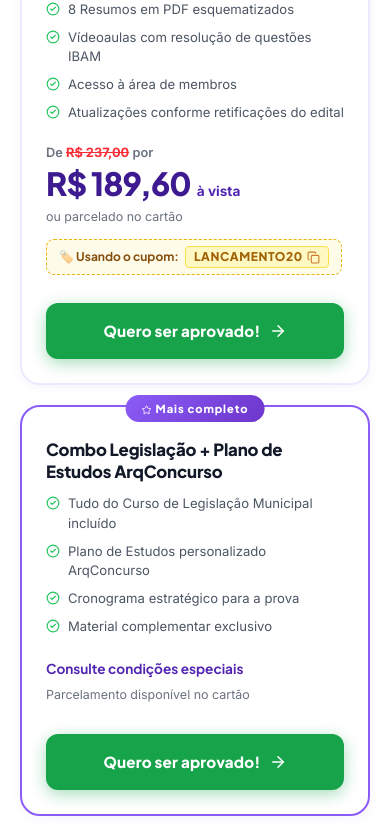
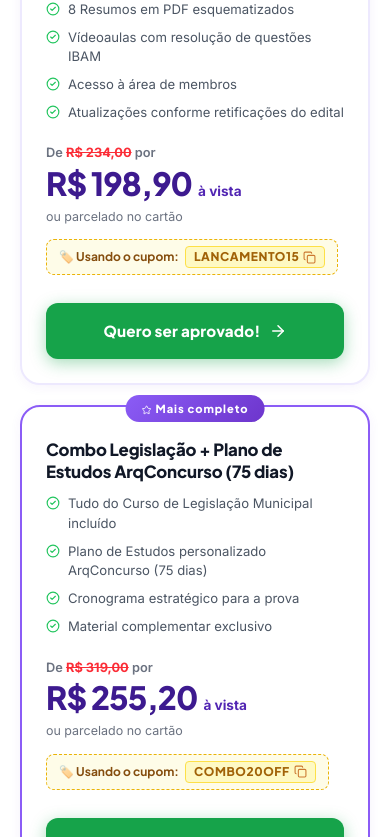
Before and after one commit to felinjob/resumo-santos, a Next.js app: page / in a window 390 px wide. Shown: the part 8311-9148 px from the top of the page. Built offline with nearby package versions, Linux system fonts and the light colour scheme.

Commit message:
feat: atualizar valores dos planos, cupons LANCAMENTO15 e COMBO20OFF, links Eduzz e espacamento mobile do rodape

```diff
--- a/components/sections/CheckoutSection.tsx
+++ b/components/sections/CheckoutSection.tsx
@@ -1,20 +1,20 @@
 "use client";
 
 import { useState } from "react";
-import { FORM_URL } from "@/lib/data";
+import { CHECKOUT_CURSO_URL, CHECKOUT_COMBO_URL } from "@/lib/data";
 import { ArrowRight, ShieldCheck, CreditCard, CheckCircle2, Star, Copy, Check } from "lucide-react";
 import { useReveal } from "@/lib/hooks";
 
 export default function CheckoutSection() {
   const { ref, visible } = useReveal(0.15);
-  const [copied, setCopied] = useState(false);
+  const [copiedCoupon, setCopiedCoupon] = useState<string | null>(null);
 
-  const handleCopyCoupon = () => {
+  const handleCopyCoupon = (code: string) => {
     if (navigator.clipboard) {
-      navigator.clipboard.writeText("LANCAMENTO20");
+      navigator.clipboard.writeText(code);
     }
-    setCopied(true);
-    setTimeout(() => setCopied(false), 2200);
+    setCopiedCoupon(code);
+    setTimeout(() => setCopiedCoupon(null), 2200);
   };
 
   return (
@@ -118,7 +118,7 @@ export default function CheckoutSection() {
               {/* Preço */}
               <div style={{ marginBottom: "1.25rem" }}>
                 <p style={{ fontSize: "0.8rem", color: "#6b7280", fontWeight: 600, marginBottom: "2px" }}>
-                  De <span className="line-through text-red-500 font-bold">R$ 237,00</span> por
+                  De <span className="line-through text-red-500 font-bold">R$ 234,00</span> por
                 </p>
                 <div className="flex items-baseline gap-1.5 flex-wrap">
                   <span
@@ -131,7 +131,7 @@ export default function CheckoutSection() {
                       letterSpacing: "-0.03em",
                     }}
                   >
-                    R$ 189,60
+                    R$ 198,90
                   </span>
                   <span style={{ fontSize: "0.85rem", color: "#5226b3", fontWeight: 700 }}>à vista</span>
                 </div>
@@ -139,45 +139,45 @@ export default function CheckoutSection() {
                   ou parcelado no cartão
                 </p>
 
-                {/* Destaque do Cupom de Lançamento (Copiável ao toque/clique) */}
+                {/* Destaque do Cupom LANCAMENTO15 (Copiável) */}
                 <div
                   className="inline-flex items-center gap-1.5 px-3 py-1.5 rounded-lg text-xs font-bold mt-1 cursor-pointer select-none transition-all duration-200 hover:scale-[1.02] active:scale-95"
                   style={{
-                    background: copied ? "#dcfce7" : "#fefce8",
-                    border: copied ? "1.5px solid #22c55e" : "1.5px dashed #eab308",
-                    color: copied ? "#14532d" : "#854d0e",
+                    background: copiedCoupon === "LANCAMENTO15" ? "#dcfce7" : "#fefce8",
+                    border: copiedCoupon === "LANCAMENTO15" ? "1.5px solid #22c55e" : "1.5px dashed #eab308",
+                    color: copiedCoupon === "LANCAMENTO15" ? "#14532d" : "#854d0e",
                     fontFamily: "var(--font-plus-jakarta)",
                   }}
-                  onClick={handleCopyCoupon}
+                  onClick={() => handleCopyCoupon("LANCAMENTO15")}
                   role="button"
                   tabIndex={0}
-                  aria-label="Clique para copiar o cupom de desconto LANCAMENTO20"
-                  onKeyDown={(e) => { if (e.key === "Enter" || e.key === " ") handleCopyCoupon(); }}
+                  aria-label="Clique para copiar o cupom LANCAMENTO15"
+                  onKeyDown={(e) => { if (e.key === "Enter" || e.key === " ") handleCopyCoupon("LANCAMENTO15"); }}
                   title="Clique para copiar o cupom"
                 >
                   <span>🏷️ Usando o cupom:</span>
                   <span
                     style={{
-                      color: copied ? "#15803d" : "#a16207",
+                      color: copiedCoupon === "LANCAMENTO15" ? "#15803d" : "#a16207",
                       fontWeight: 900,
                       letterSpacing: "0.05em",
-                      background: copied ? "#bbf7d0" : "#fef9c3",
+                      background: copiedCoupon === "LANCAMENTO15" ? "#bbf7d0" : "#fef9c3",
                       padding: "2px 8px",
                       borderRadius: "4px",
-                      border: copied ? "1px solid #86efac" : "1px solid #fde047",
+                      border: copiedCoupon === "LANCAMENTO15" ? "1px solid #86efac" : "1px solid #fde047",
                       display: "inline-flex",
                       alignItems: "center",
                       gap: "4px",
                     }}
                   >
-                    {copied ? (
+                    {copiedCoupon === "LANCAMENTO15" ? (
                       <>
                         <Check size={13} className="text-emerald-700" />
                         COPIADO!
                       </>
                     ) : (
                       <>
-                        LANCAMENTO20
+                        LANCAMENTO15
                         <Copy size={13} className="text-amber-700 opacity-75" />
                       </>
                     )}
@@ -190,7 +190,7 @@ export default function CheckoutSection() {
             <div className="mt-auto pt-2">
               <a
                 id="cta-checkout-curso"
-                href={FORM_URL}
+                href={CHECKOUT_CURSO_URL}
                 target="_blank"
                 rel="noopener noreferrer"
                 className="btn-cta focus-visible:outline-none focus-visible:ring-2 focus-visible:ring-green-400 w-full"
@@ -247,13 +247,13 @@ export default function CheckoutSection() {
                   marginTop: "0.5rem",
                 }}
               >
-                Combo Legislação + Plano de Estudos ArqConcurso
+                Combo Legislação + Plano de Estudos ArqConcurso (75 dias)
               </h3>
 
               <ul style={{ marginBottom: "1.25rem" }} className="space-y-2">
                 {[
                   "Tudo do Curso de Legislação Municipal incluído",
-                  "Plano de Estudos personalizado ArqConcurso",
+                  "Plano de Estudos personalizado ArqConcurso (75 dias)",
                   "Cronograma estratégico para a prova",
                   "Material complementar exclusivo",
                 ].map((item) => (
@@ -264,21 +264,74 @@ export default function CheckoutSection() {
                 ))}
               </ul>
 
-              {/* Preço — placeholder */}
+              {/* Preço Combo */}
               <div style={{ marginBottom: "1.25rem" }}>
-                <p
+                <p style={{ fontSize: "0.8rem", color: "#6b7280", fontWeight: 600, marginBottom: "2px" }}>
+                  De <span className="line-through text-red-500 font-bold">R$ 319,00</span> por
+                </p>
+                <div className="flex items-baseline gap-1.5 flex-wrap">
+                  <span
+                    style={{
+                      fontFamily: "var(--font-plus-jakarta)",
+                      fontSize: "clamp(2rem, 5vw, 2.6rem)",
+                      fontWeight: 800,
+                      color: "#3d1a8f",
+                      lineHeight: 1,
+                      letterSpacing: "-0.03em",
+                    }}
+                  >
+                    R$ 255,20
+                  </span>
+                  <span style={{ fontSize: "0.85rem", color: "#5226b3", fontWeight: 700 }}>à vista</span>
+                </div>
+                <p style={{ fontSize: "0.78rem", color: "#6b7280", marginTop: "2px", marginBottom: "8px" }}>
+                  ou parcelado no cartão
+                </p>
+
+                {/* Destaque do Cupom COMBO20OFF (Copiável) */}
+                <div
+                  className="inline-flex items-center gap-1.5 px-3 py-1.5 rounded-lg text-xs font-bold mt-1 cursor-pointer select-none transition-all duration-200 hover:scale-[1.02] active:scale-95"
                   style={{
-                    fontSize: "0.85rem",
-                    color: "#5226b3",
-                    fontWeight: 700,
+                    background: copiedCoupon === "COMBO20OFF" ? "#dcfce7" : "#fefce8",
+                    border: copiedCoupon === "COMBO20OFF" ? "1.5px solid #22c55e" : "1.5px dashed #eab308",
+                    color: copiedCoupon === "COMBO20OFF" ? "#14532d" : "#854d0e",
                     fontFamily: "var(--font-plus-jakarta)",
                   }}
+                  onClick={() => handleCopyCoupon("COMBO20OFF")}
+                  role="button"
+                  tabIndex={0}
+                  aria-label="Clique para copiar o cupom COMBO20OFF"
+                  onKeyDown={(e) => { if (e.key === "Enter" || e.key === " ") handleCopyCoupon("COMBO20OFF"); }}
+                  title="Clique para copiar o cupom"
                 >
-                  Consulte condições especiais
-                </p>
-                <p style={{ fontSize: "0.78rem", color: "#6b7280", marginTop: "4px" }}>
-                  Parcelamento disponível no cartão
-                </p>
+                  <span>🏷️ Usando o cupom:</span>
+                  <span
+                    style={{
+                      color: copiedCoupon === "COMBO20OFF" ? "#15803d" : "#a16207",
+                      fontWeight: 900,
+                      letterSpacing: "0.05em",
+                      background: copiedCoupon === "COMBO20OFF" ? "#bbf7d0" : "#fef9c3",
+                      padding: "2px 8px",
+                      borderRadius: "4px",
+                      border: copiedCoupon === "COMBO20OFF" ? "1px solid #86efac" : "1px solid #fde047",
+                      display: "inline-flex",
+                      alignItems: "center",
+                      gap: "4px",
+                    }}
+                  >
+                    {copiedCoupon === "COMBO20OFF" ? (
+                      <>
+                        <Check size={13} className="text-emerald-700" />
+                        COPIADO!
+                      </>
+                    ) : (
+                      <>
+                        COMBO20OFF
+                        <Copy size={13} className="text-amber-700 opacity-75" />
+                      </>
+                    )}
+                  </span>
+                </div>
               </div>
             </div>
 
@@ -286,14 +339,14 @@ export default function CheckoutSection() {
             <div className="mt-auto pt-2">
               <a
                 id="cta-checkout-combo"
-                href={FORM_URL}
+                href={CHECKOUT_COMBO_URL}
                 target="_blank"
                 rel="noopener noreferrer"
                 className="btn-cta focus-visible:outline-none focus-visible:ring-2 focus-visible:ring-green-400 w-full"
-                aria-label="Quero ser aprovado — Combo completo"
+                aria-label="Quero o Combo — Combo completo"
                 style={{ fontSize: "0.95rem", padding: "0.9rem 1.5rem" }}
               >
-                Quero ser aprovado!
+                Quero o Combo!
                 <ArrowRight size={18} />
               </a>
             </div>
--- a/components/sections/FooterSection.tsx
+++ b/components/sections/FooterSection.tsx
@@ -10,7 +10,7 @@ export default function FooterSection() {
     <footer
       style={{
         background: "#1e0a4a",
-        padding: "3.5rem 0 2rem",
+        padding: "3.5rem 0 clamp(6rem, 12vw, 2.5rem)",
         borderTop: "1px solid rgba(139,92,246,0.2)",
       }}
     >
--- a/lib/data.ts
+++ b/lib/data.ts
@@ -1,7 +1,7 @@
-// lib/data.ts — dados estáticos da landing page Santos 2026
+export const CHECKOUT_CURSO_URL = "https://chk.eduzz.com/E9OG65XGWB";
+export const CHECKOUT_COMBO_URL = "https://chk.eduzz.com/y5ufxzc7";
 
-export const FORM_URL =
-  "https://docs.google.com/forms/d/e/1FAIpQLSd-qQi14c5zF6aKfdsjREhU3i19z7KZq_tcLNztzQccHRFi6Q/viewform?usp=preview";
+export const FORM_URL = CHECKOUT_CURSO_URL;
 
 export const EDITAL_URL = "https://www.ibamsp-concursos.org.br/informacoes/179/";
 
```
